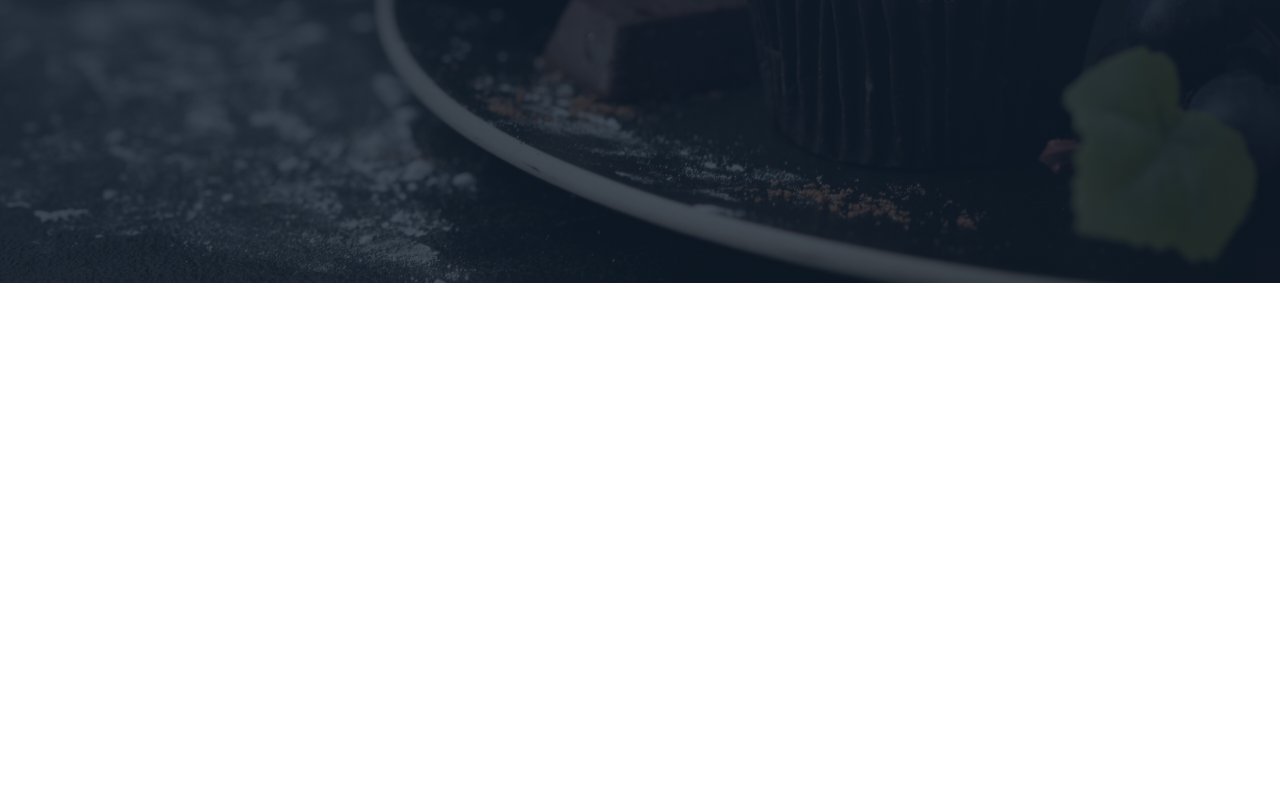
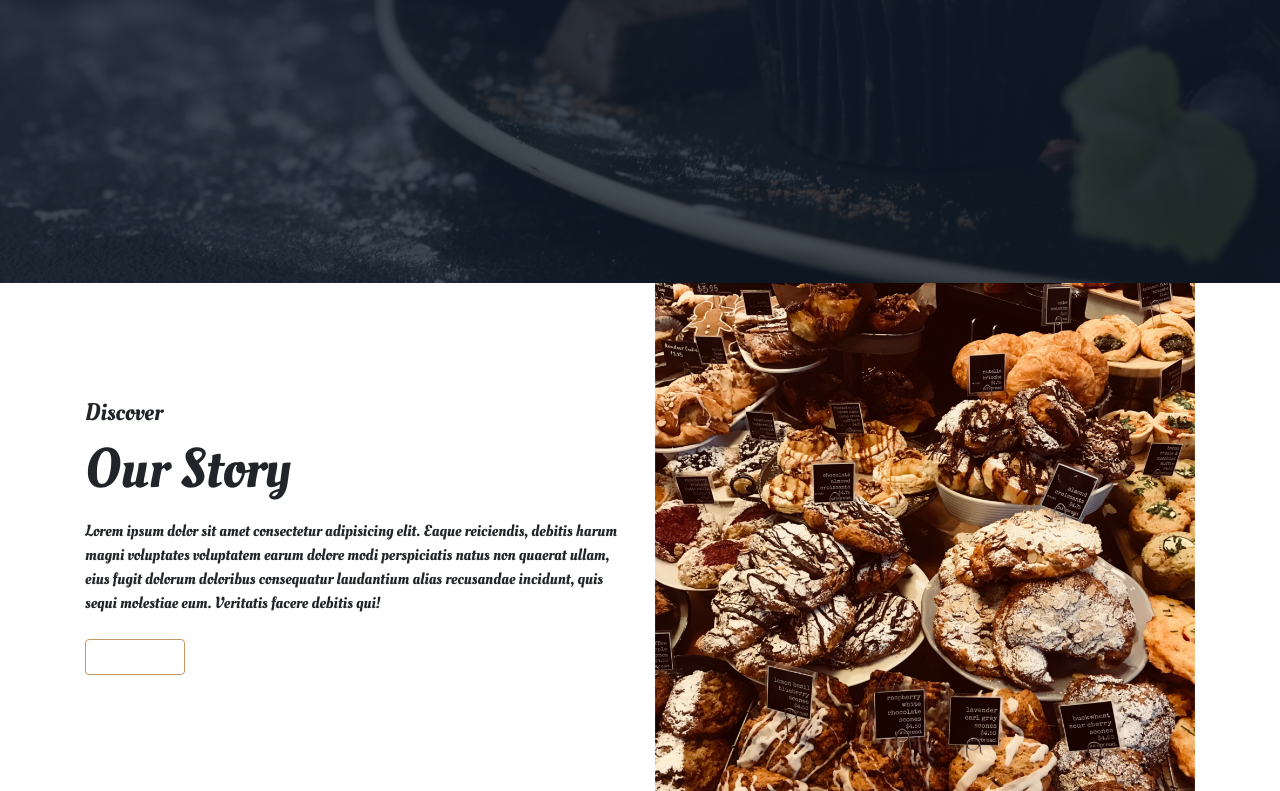
Before and after one commit to Safei-Ashraf/Bakery-Website, a plain HTML site: page index.html in a window 1280 px wide. Shown: the part 517-1308 px from the top of the page. Before the commit the page ends 800 px from the top, so only its background shows below. Drawn offline with nearby package versions, Linux system fonts and the light colour scheme.

Commit message:
adding about us section markup

```diff
--- a/index.html
+++ b/index.html
@@ -45,7 +45,27 @@
             </div>
         </div>
     </header>
+    <main>
+        <section class="about" id="about">
+            <div class="container">
+                <div class="row align-items-lg-center">
+                    <div class="col-12 col-md-6 text-center text-md-left">
+                        <div class="section-heading mb-3">
+                            <h4>Discover</h4>
+                            <h1 class="display-4">Our Story</h1>
+                        </div>
+                    <p>Lorem ipsum dolor sit amet consectetur adipisicing elit. Eaque reiciendis, debitis harum magni voluptates voluptatem earum dolore modi perspiciatis natus non quaerat ullam, eius fugit dolorum doloribus consequatur laudantium alias recusandae incidunt, quis sequi molestiae eum. Veritatis facere debitis qui!
+                    </p>
+                    <a class="btn mt-4 mb-4 mb-md-0" href="#">Find Out More</a>
+                </div>
+                    <div class="col-12 col-md-6 text-center">
+                        <img class="img-fluid" src="imgs/about-img.jpg" alt="about us image">
+                    </div>
+                </div>
 
+            </div>
+        </section>
+    </main>
 
 
 
```
